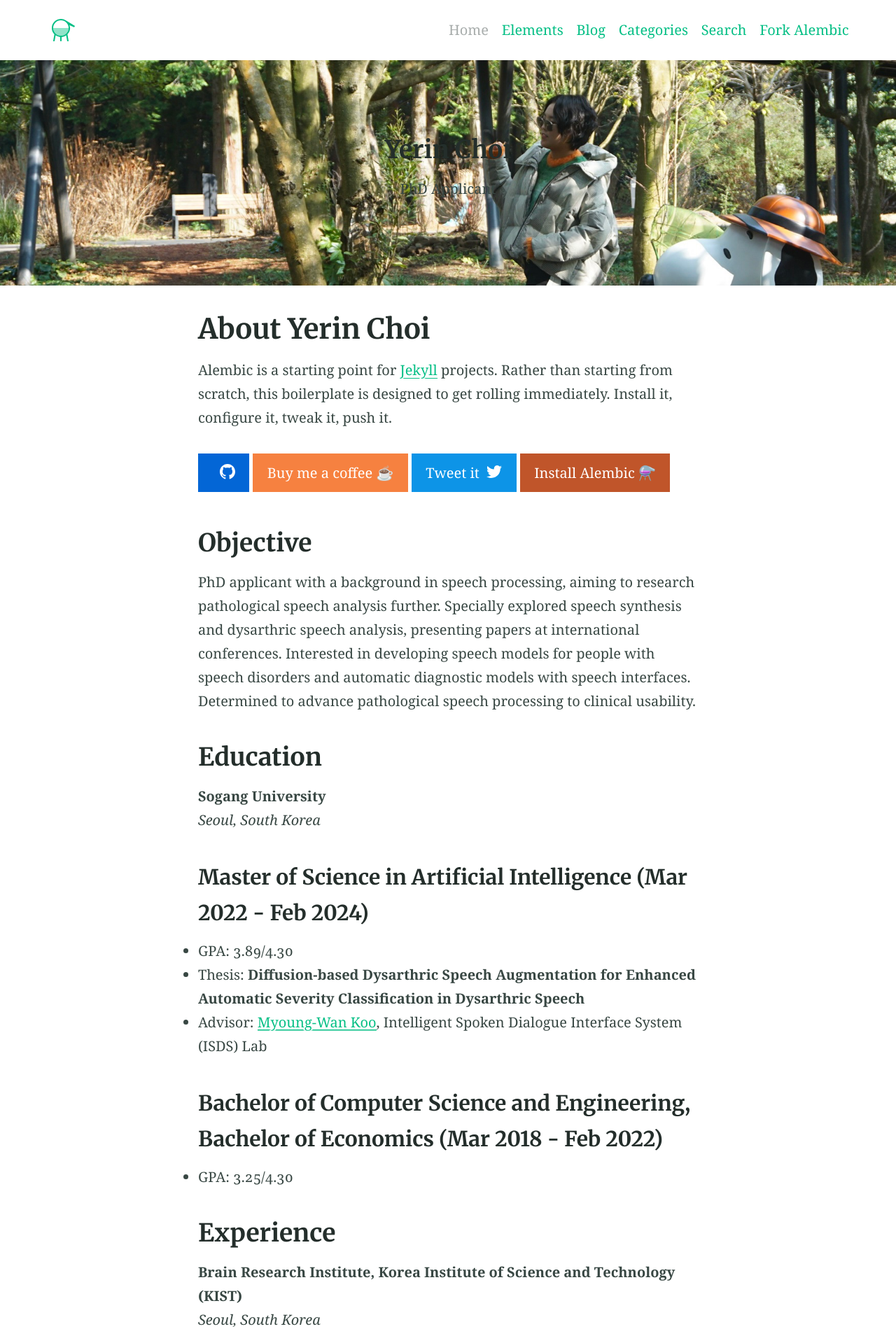
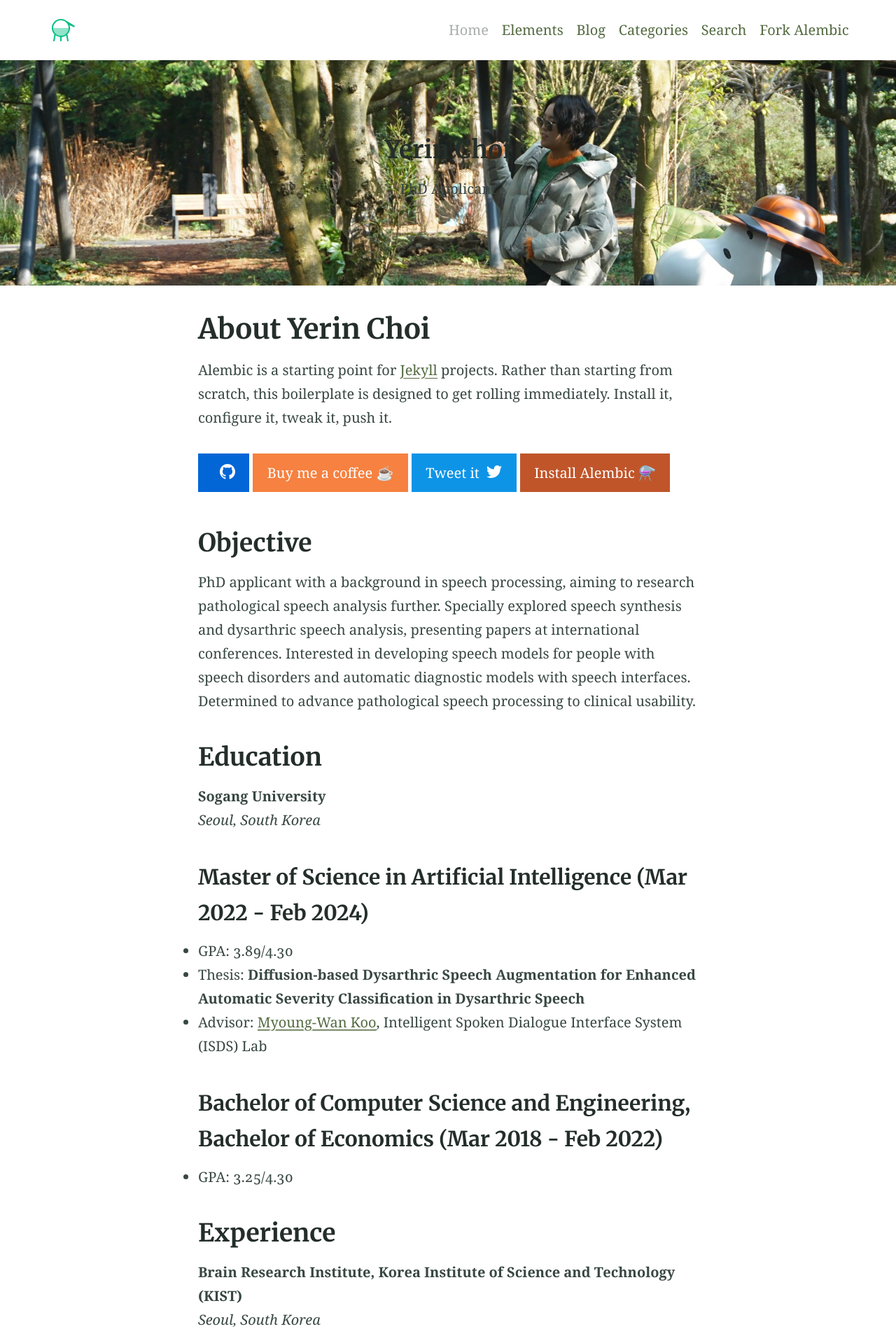
Before and after one commit to lakahaga/yerin-choi, a Jekyll site: the page built from index.md, in a window 1280 px wide. Shown: the top 1909 px of the page at 70% size. Built offline with Jekyll 4.4.1, drawn with Linux system fonts in a browser that asks for light colours.

Commit message:
change link color

```diff
--- a/_sass/_settings.scss
+++ b/_sass/_settings.scss
@@ -7,7 +7,7 @@ $accentColour: #c0552a !default;
 // Text colours
 $headingColour: #242e2b !default;
 $bodyColour: #384743 !default;
-$linkColour: #05bf85 !default;
+$linkColour: #536a40 !default;
 $hoverColour: #008000 !default;
 $focusColour: #fa407a !default;
 $captionColour: #a8adac !default;
```
